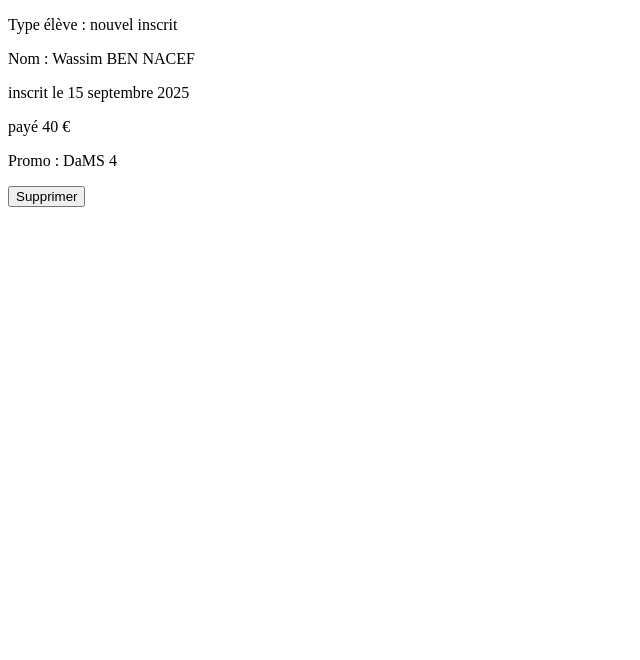
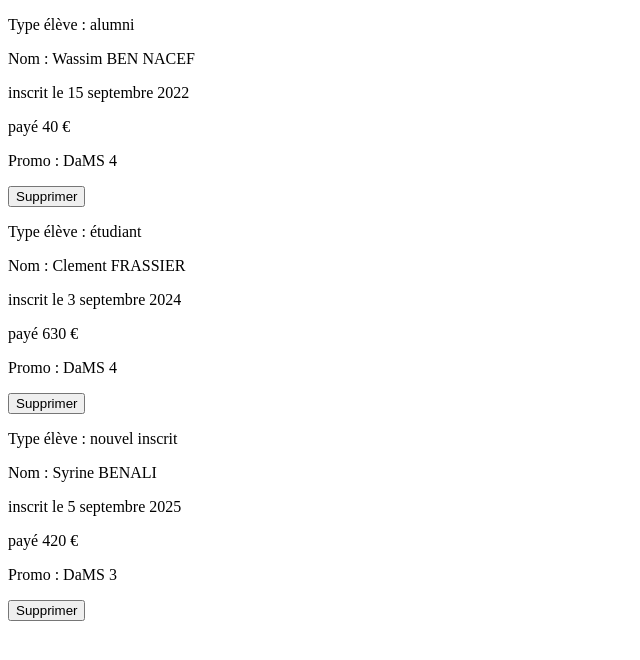
Before and after one commit to wassim-png/AWI-Student-App, an Angular app in the folder student-app/: page / in a window 1280 px wide. Shown: the top 660 px of the page, without its empty margins (0-640 px from the left). Built offline with nearby package versions, Linux system fonts and the light colour scheme.

Commit message:
Affichage de la liste de students grace a une interface et une liste

```diff
--- a/student-app/src/student/student-card/student-card.html
+++ b/student-app/src/student/student-card/student-card.html
@@ -1,6 +1,6 @@
-<p>Type élève : {{ getType() }}</p>
-<p>Nom : {{ firstname() }} {{ name() | uppercase }}</p>
-<p>inscrit le {{ inscription() | date:'longDate':'':'fr-FR' }}</p>
-<p>payé {{ prix() }} €</p>
-<p>Promo : {{ filiere() }} {{ promo() }}</p>
-<button (click)="remove.emit()">Supprimer</button>
+<p>Type élève : {{ getTypeEleve() }}</p>
+<p>Nom : {{ student()?.firstname }} {{ student()?.name| uppercase }}</p>
+<p>inscrit le {{ student()?.inscription| date:'longDate':'':'fr-FR' }}</p>
+<p>payé {{ student()?.prix }} €</p>
+<p>Promo : {{ student()?.filiere }} {{ student()?.promo }}</p>
+<button (click)="remove.emit(student()?.id!)">Supprimer</button>
--- a/student-app/src/student/student-card/student-card.ts
+++ b/student-app/src/student/student-card/student-card.ts
@@ -1,5 +1,6 @@
 import { Component, input, output, Type} from '@angular/core';
 import { UpperCasePipe, LowerCasePipe, DatePipe} from '@angular/common';
+import { StudentDto } from '../types/student-dto';
 
 @Component({
   selector: 'app-student-card',
@@ -8,29 +9,17 @@ import { UpperCasePipe, LowerCasePipe, DatePipe} from '@angular/common';
   styleUrl: './student-card.css'
 })
 export class StudentCard {
-  public firstname = input<string>();
-  public name = input<string>();
-  public filiere = input<string>();
-  public promo = input<number>();
-  public inscription = input<Date>();
-  public prix = input<number>();
+  public student = input<StudentDto>();
+  public remove = output<number>();
 
-  public remove = output<void>();
-
-  public getType(): string {
-    const inscription = this.inscription();
-    if(!inscription) { return "" }
-    const annee = inscription.getFullYear();
-
-    if (annee < 2023) {
-      return "alumni";
+  public getTypeEleve(): string {
+    var typeEleve = "";
+    if (this.student()) {
+      let st = this.student()!;
+      if (st.inscription.getFullYear() < 2023) { typeEleve = "alumni" }
+      else if (st.inscription.getFullYear() <= 2024) { typeEleve = "étudiant" }
+      else { typeEleve = "nouvel inscrit" }
     }
-    else if (annee <= 2024) {
-      return "étudiant"
-    }
-    else {
-      return "nouvel inscrit"
-    }
+    return typeEleve
   }
-
 }
--- a/student-app/src/student/student-list/student-list.html
+++ b/student-app/src/student/student-list/student-list.html
@@ -1,13 +1,9 @@
-<app-student-card
- [firstname] = "firstname1" [name] = "name1"
- [filiere] = "filiere1" [promo] = "promo1"
- [inscription] = "inscription1" [prix] = "prix1"
- (remove)="onDelete()"
- [hidden]="hidden1"
-/>
-
-<!-- <app-student-card
- [firstname] = "firstname2" [name] = "name2"
- [filiere] = "filiere2" [promo] = "promo2"
- [inscription] = "inscription2" [prix] = "prix2"
-/> -->
+@for (student of students; track student.id) {
+    @if (!student.hidden){
+        <app-student-card
+        [student]="students[student.id!]"
+        (remove)="onDelete(student.id!)"
+        [hidden]="student.hidden"
+        />
+    }
+}
--- a/student-app/src/student/student-list/student-list.ts
+++ b/student-app/src/student/student-list/student-list.ts
@@ -1,5 +1,6 @@
 import { Component } from '@angular/core';
 import { StudentCard } from '../student-card/student-card';
+import { StudentDto } from '../types/student-dto';
 
 @Component({
   selector: 'app-student-list',
@@ -8,22 +9,13 @@ import { StudentCard } from '../student-card/student-card';
   styleUrl: './student-list.css'
 })
 export class StudentList {
-  public firstname1: string = 'Wassim';
-  public name1: string = 'Ben Nacef';
-  public filiere1: string = 'DaMS';
-  public promo1: number = 4;
-  public inscription1: Date = new Date(2025, 8, 15);
-  public prix1: number = 40;
-  public hidden1: boolean = false;
+  public students: StudentDto[] = [
+    { id: 0, firstname: 'Wassim', name: 'Ben Nacef', filiere: 'DaMS', promo: 4, inscription: new Date(2022, 8, 15), prix: 40, hidden: false},
+    { id: 1, firstname: 'Clement', name: 'Frassier', filiere: 'DaMS', promo: 4, inscription: new Date(2024, 8, 3), prix: 630, hidden: false},
+    { id: 2, firstname: 'Syrine', name: 'Benali', filiere: 'DaMS', promo: 3, inscription: new Date(2025, 8, 5), prix: 420, hidden: false}
+  ]
 
-  public firstname2: string = 'Clement';
-  public name2: string = 'Frassier';
-  public filiere2: string = 'DaMS';
-  public promo2: number = 4;
-  public inscription2: Date = new Date(2025, 8, 3);
-  public prix2: number = 630;
-
-  public onDelete() {
-    this.hidden1 = true;
+  public onDelete(id: number) {
+    this.students[id].hidden = true;
   }
 }
--- a/student-app/src/student/types/student-dto.ts
+++ b/student-app/src/student/types/student-dto.ts
@@ -6,5 +6,5 @@ export interface StudentDto {
     promo: number,
     inscription: Date,
     prix: number,
-
+    hidden: boolean
 }
```
